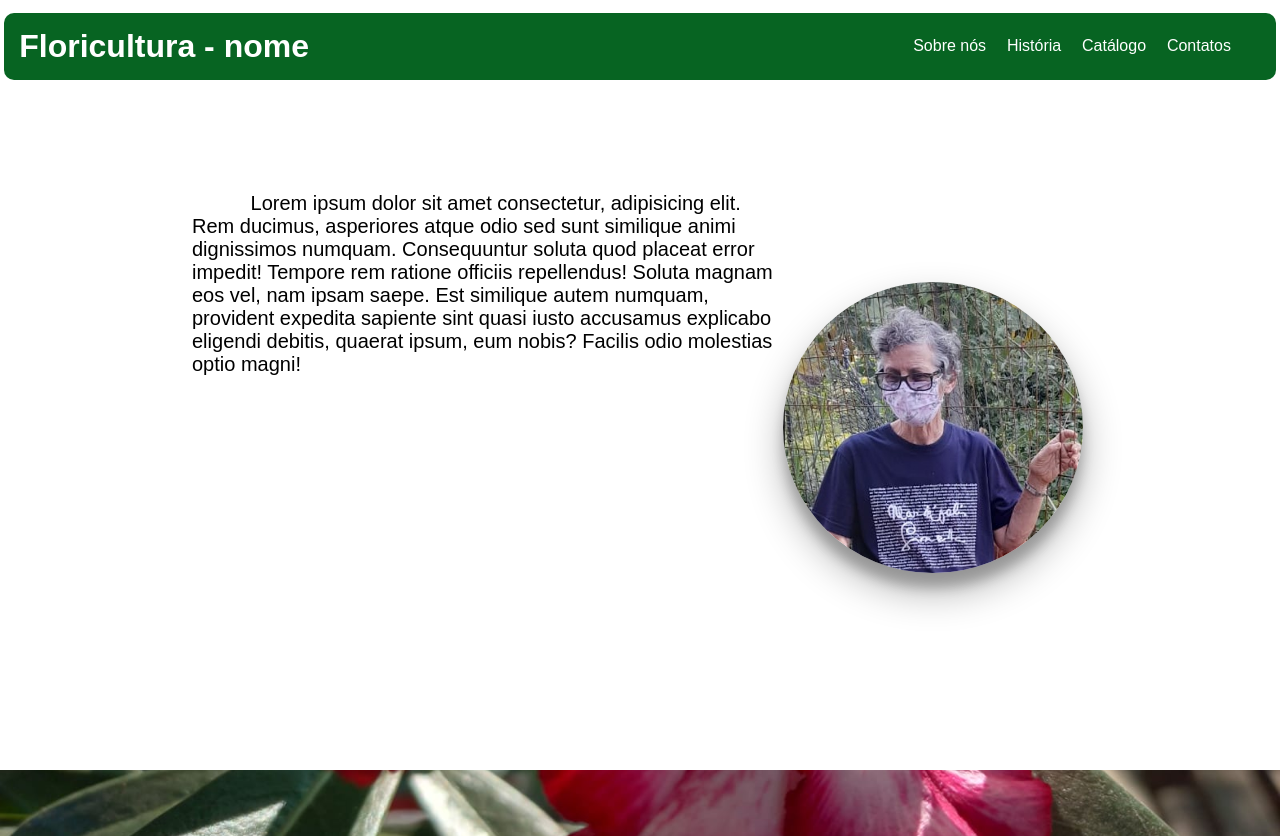
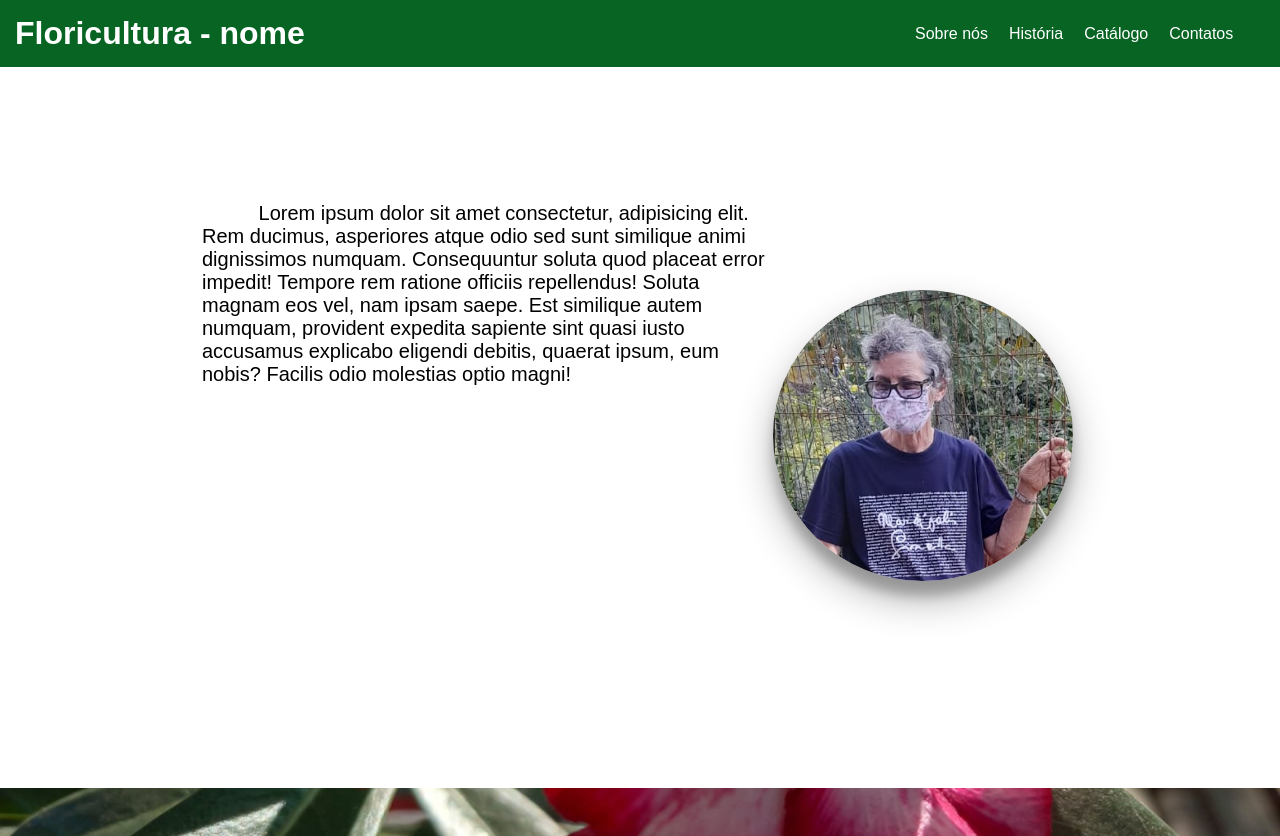
Before and after one commit to cristianoepifanio/Floricultura, a PHP site: page / in a window 1280 px wide. Shown: the top 836 px of the page. Run offline with PHP 8.4, Linux system fonts and the light colour scheme; some libraries are stand-ins or nearby versions.

Commit message:
atualização

```diff
--- a/index.html
+++ b/index.html
@@ -35,7 +35,7 @@
     <div class="paragrafo-foto">
       <p>Lorem ipsum dolor sit amet consectetur, adipisicing elit. Rem ducimus, asperiores atque odio sed sunt similique animi dignissimos numquam. Consequuntur soluta quod placeat error impedit! Tempore rem ratione officiis repellendus!
       Soluta magnam eos vel, nam ipsam saepe. Est similique autem numquam, provident expedita sapiente sint quasi iusto accusamus explicabo eligendi debitis, quaerat ipsum, eum nobis? Facilis odio molestias optio magni!</p>
-        <img src="fotos/fotoa-redimensionadas-para-o-site/foto perfil experimento.jpg"  class="foto-perfil" height="50%" alt="Foto de perfil">
+      <img src="fotos/fotoa-redimensionadas-para-o-site/foto perfil experimento.jpg"  class="foto-perfil" height="50%" alt="Foto de perfil">
     </div>
 
 
@@ -72,7 +72,7 @@
     <h2>Endereço</h2>
     <address>Av. Alfredo Bandeira de Melo, 1 - Ana de Albuquerque, Igarassu - PE, 53630-030</address>
 
-    <h2>Contatos:    <i class="fa-brands fa-whatsapp"></i><i class="fa-brands fa-instagram"></i></h2>
+    <h2>Contatos:    <a href="#"><i class="fa-brands fa-whatsapp"></i></a> <a href="#"><i class="fa-brands fa-instagram"></i></a></h2>
     <div class="redes-sociais">
 
     </div>
--- a/style/main.css
+++ b/style/main.css
@@ -4,17 +4,17 @@
 }
 /* Menu */
 header{
-    background-color: rgb(255, 255, 255);
+    background-color: rgba(255, 255, 255, 0);
     display: flex;
     position: fixed;
     width: 100%;
     margin-bottom: 1%;
+    overflow: hidden;
+    top: 0%;
 }
 .conteiner{
     margin: auto;
-    margin-top: 1%;
-    border-radius: 10px;
-    width: 97%;
+    width: 100%;
     display: flex;
     justify-content: space-between;
     align-items: center;
@@ -50,6 +50,7 @@ body{
 }
 .paragrafo-foto{
     display: flex;
+    border: 10px solid white;
 }
 .foto-perfil {
     border-radius: 50%;
@@ -87,7 +88,7 @@ img{
     margin: 5px;
 }
 /* Rodapé */
-footer{
+footer {
     /* background-color: #884919; */
     background-image: url(../fotos/fotoa-redimensionadas-para-o-site/madeira\ fundo\ 1.jpg);
     height: 150px;
@@ -99,11 +100,16 @@ footer{
     justify-content: center;
     gap: 5%;
     padding-top: 1.5%;
+
 }
-address{
-    background-color: rgba(255, 255, 255, 0.199);
+a {
+    color: #043f15;
+}
+address {
+    background-color: rgba(255, 255, 255, 0.1);
    width: 50%;
    margin: auto;
+
 }
 .redes-sociais {
 
--- a/style/responsivo.css
+++ b/style/responsivo.css
@@ -25,7 +25,7 @@
        margin: auto;
     }
 }
-@media screen and (max-width: 100px){
+@media screen and (max-width: 1000px){
     nav{
         width: 20%;
     }
@@ -35,4 +35,5 @@
     }
 
 
+
 }
```
